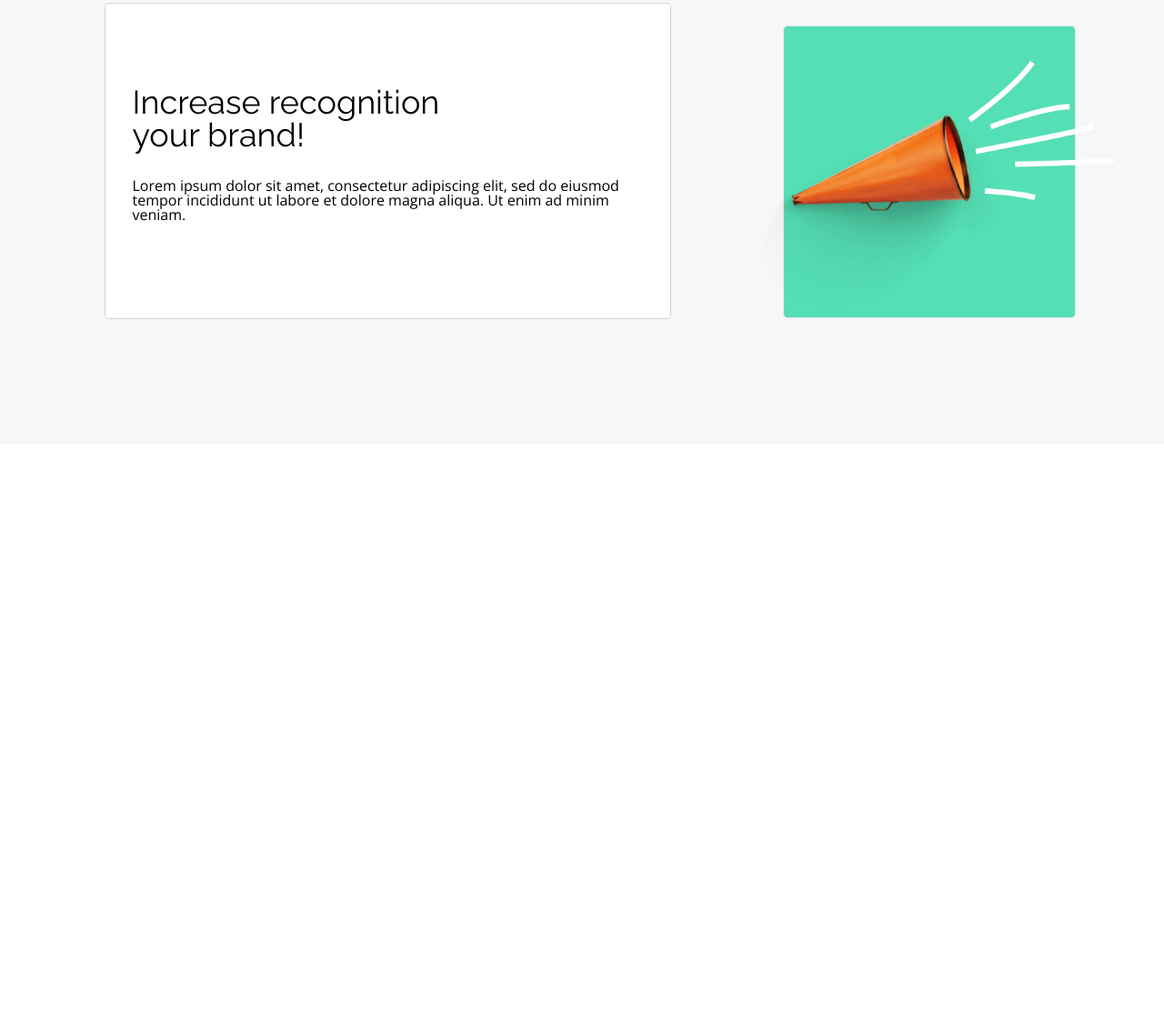
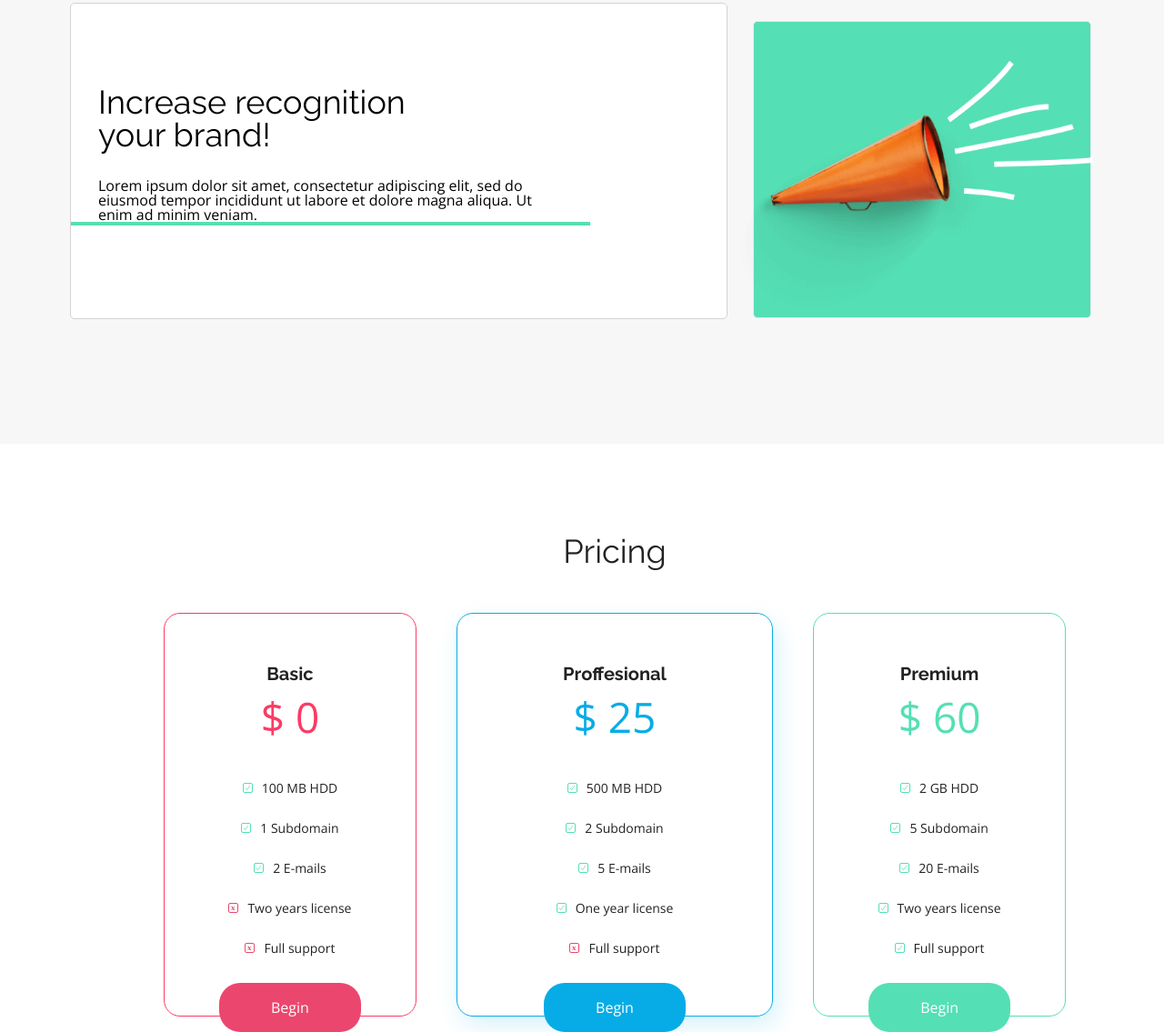
Before and after one commit to ogi009/warszatatHTMLCSS, a plain HTML site: page index.html in a window 1280 px wide. Shown: the part 2165-3300 px from the top of the page at 91% size. Before the commit the page ends 2653 px from the top, so only its background shows below. Drawn offline with nearby package versions, Linux system fonts and the light colour scheme.

Commit message:
warsztat update, stworzenie nowej sekcji Prcinig

```diff
--- a/css/style.css
+++ b/css/style.css
@@ -21,7 +21,7 @@ section {
 }
 .container {
     margin: 0 auto;
-    width: 1352px;
+
     box-sizing: border-box;
 }
 .container__menu {
@@ -308,12 +308,14 @@ section {
 .container__benefits__third {
     background-color: white;
     height: 370px;
-    width: 623px;
+    width: 723px;
     border: 1px solid lightgrey;
     border-radius: 5px;
     position: relative;
     top: 170px;
     right: 250px;
+    margin-left: 97px;
+    padding-right: 150px;
 }
 .benefit__photo3 {
     box-sizing: border-box;
@@ -322,7 +324,7 @@ section {
     float: right;
     position: relative;
     top: -115px;
-    left: 337px;
+    left: 350px;
 }
 .benefits__box__third__title {
     font-family: 'Raleway', sans-serif;
@@ -339,19 +341,13 @@ section {
     color: #000000;
     padding-left: 30px;
     padding-right: 30px;
+    border-bottom: 4px solid #55DFB4;
 }
-.benefit__box__third {
-    height: 220px;
-    width: 416px;
-    margin-top: 91px;
-    margin-left: 650px;
-    padding-right: 110px;
-    border-bottom: 4px solid #08A6E4;
-}
+
 .container__benefits__third::before {
     content: "";
-    height: 320px;
-    width: 320px;
+    height: 325px;
+    width: 370px;
     margin: 10px;
     display: inline-block;
     float: right;
@@ -360,5 +356,129 @@ section {
     border: 1px solid #E8E9ED;
     position: absolute;
     bottom: -10px;
-    left: 735px;
+    left: 740px;
 }
+.pricing {
+    margin: 0 auto;
+    width: 1352px;
+}
+.pricing__title {
+    text-align: center;
+    font-family: 'Raleway', sans-serif;
+    font-size: 36px;
+    margin-top: 100px;
+    margin-bottom: 50px;
+}
+.pricing__box__postion {
+    display: flex;
+    justify-content: space-between;
+}
+.pricing__box {
+    border: 1px solid black;
+    border-radius: 18px;
+    padding: 42px 60px 0 60px;
+    text-align: center;
+}
+.pricing__box__title {
+    font-family: 'Raleway', sans-serif;
+    font-size: 20px;
+    font-weight: bold;
+    margin: 14px;
+}
+.price {
+    font-family: "Open Sans";
+    font-weight: lighter;
+}
+.price__1 {
+    color: #FB3B64;
+}
+.price__2 {
+    color: #07ACE6;
+}
+.price__3 {
+    color: #55DFB4;
+}
+.price {
+    font-family: "Open Sans";
+    font-size: 46px;
+    margin-bottom: 49px;
+
+}
+.box__list__elements {
+    margin-bottom: 30px;
+    font-family: "Open Sans";
+    font-size: 14px;
+
+}
+.box__list__link {
+    background-color: #EB476E;
+    border-radius: 23px;
+    padding: 16px 57px;
+    font-family: "Open Sans";
+    font-size: 16px;
+    color: white;
+    text-decoration: none;
+}
+.pricing__box__1 {
+    border: 1px solid #FB3B64;
+    margin-left: 180px;
+}
+.pricing__box__2 {
+    border: 1px solid #07ACE6;
+    box-shadow: 5px 10px 27px #07ACE629;
+    width: calc(25% + 10px);
+    height: calc(10% + 10px);
+}
+
+.pricing__box__3 {
+    border: 1px solid #55DFB4;
+    margin-right: 180px;
+}
+.box__list__link2 {
+    background-color: #07ACE6;
+}
+.box__list__link3 {
+    background-color: #55DFB4;
+}
+.pricing__box__list {
+    padding-bottom: 20px;
+}
+.box__list__element1::before {
+    content: url("../assets/Ckechmark-1.svg");
+    margin-right: 10px;
+}
+.box__list__element2::before {
+    content: url("../assets/Ckechmark-1.svg");
+    margin-right: 10px;
+}
+.box__list__element3::before {
+    content: url("../assets/Ckechmark-1.svg");
+    margin-right: 10px;
+}
+.box__list__element4::before {
+    content: url("../assets/Close.svg");
+    margin-right: 10px;
+}
+.box__list__element5::before {
+    content: url("../assets/Close.svg");
+    margin-right: 10px;
+}
+.box__list2__element1::before,
+.box__list2__element2::before,
+.box__list2__element3::before,
+.box__list2__element4::before {
+    content: url("../assets/Ckechmark-1.svg");
+    margin-right: 10px;
+}
+.box__list2__element5::before {
+    content: url("../assets/Close.svg");
+    margin-right: 10px;
+}
+.box__list3__element1::before,
+.box__list3__element2::before,
+.box__list3__element3::before,
+.box__list3__element4::before,
+.box__list3__element5::before {
+    content: url("../assets/Ckechmark-1.svg");
+    margin-right: 10px;
+}
--- a/index.html
+++ b/index.html
@@ -71,6 +71,46 @@
     </div>
     <img class="benefit__photo benefit__photo3" src="assets/Trumpet.png">
 </section>
-
+<section class="pricing">
+    <h2 class="pricing__title">Pricing</h2>
+    <div class="pricing__box__postion">
+        <div class="pricing__box pricing__box__1">
+            <h3 class="pricing__box__title pricing__box__title1">Basic</h3>
+            <p class="price price__1">$ 0</p>
+            <ul class="pricing__box__list pricing__box__list1">
+                <li class="box__list__elements box__list__element1">100 MB HDD</li>
+                <li class="box__list__elements box__list__element2">1 Subdomain</li>
+                <li class="box__list__elements box__list__element3">2 E-mails</li>
+                 <li class="box__list__elements box__list__element4">Two years license</li>
+                 <li class="box__list__elements box__list__element5">Full support</li>
+             </ul>
+            <a class="box__list__link box__list__link1" href="#">Begin</a>
+         </div>
+        <div class="pricing__box pricing__box__2">
+         <h3 class="pricing__box__title pricing__box__title2">Proffesional</h3>
+            <p class="price price__2">$ 25</p>
+             <ul class="pricing__box__list pricing__box__list2">
+                 <li class="box__list__elements box__list2__element1">500 MB HDD</li>
+                <li class="box__list__elements box__list2__element2">2 Subdomain</li>
+                <li class="box__list__elements box__list2__element3">5 E-mails</li>
+                <li class="box__list__elements box__list2__element4">One year license</li>
+             <li class="box__list__elements box__list2__element5">Full support</li>
+             </ul>
+            <a class="box__list__link box__list__link2" href="#">Begin</a>
+        </div>
+        <div class="pricing__box pricing__box__3">
+             <h3 class="pricing__box__title pricing__box__title3">Premium</h3>
+            <p class="price price__3">$ 60</p>
+            <ul class="pricing__box__list pricing__box__list3">
+                 <li class="box__list__elements box__list3__element1">2 GB HDD</li>
+                <li class="box__list__elements box__list3__element2">5 Subdomain</li>
+                <li class="box__list__elements box__list3__element3">20 E-mails</li>
+                <li class="box__list__elements box__list3__element4">Two years license</li>
+                <li class="box__list__elements box__list3__element5">Full support</li>
+            </ul>
+            <a class="box__list__link box__list__link3" href="#">Begin</a>
+        </div>
+    </div>
+</section>
 </body>
 </html>
```
